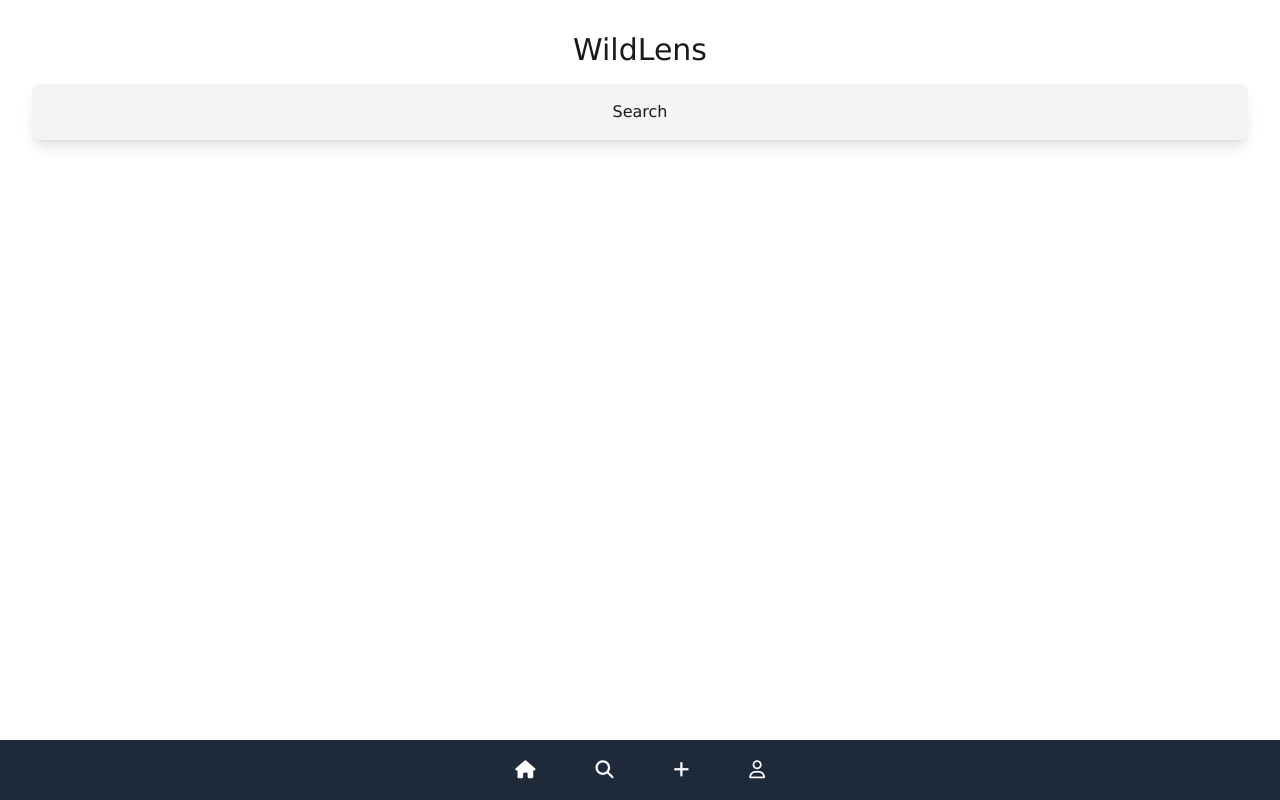
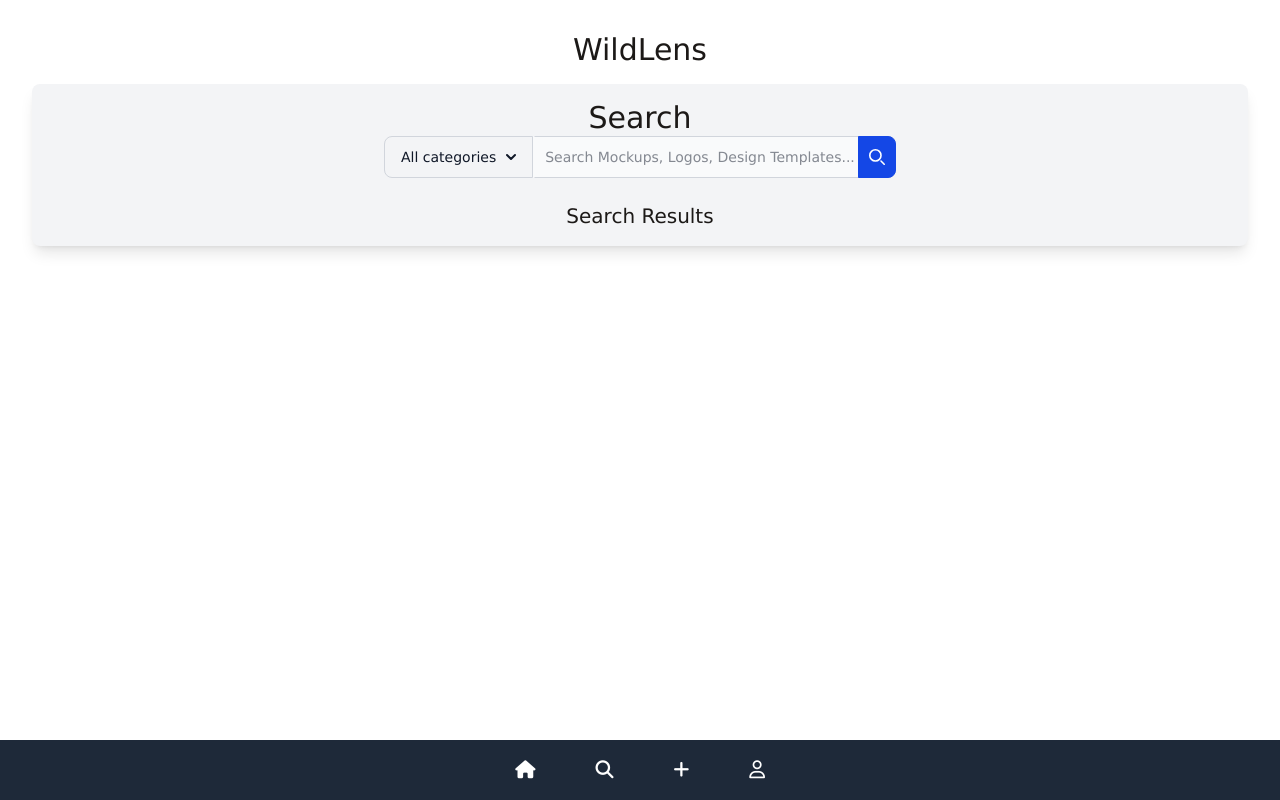
Before and after one commit to karripar/mylens-frontend, a React (Vite) app: page /search in a window 1280 px wide. Built offline with nearby package versions, Linux system fonts and the light colour scheme.

Commit message:
search bar added, no functionality yet

```diff
--- a/src/views/Search.tsx
+++ b/src/views/Search.tsx
@@ -1,10 +1,117 @@
-
 const Search = () => {
   return (
     <>
-    <div>Search</div>
+      <h1>Search</h1>
+      <form className="max-w-lg mx-auto">
+        <div className="flex">
+          <label
+            htmlFor="search-dropdown"
+            className="mb-2 text-sm font-medium text-gray-900 sr-only dark:text-white"
+          >
+            Your Email
+          </label>
+          <button
+            id="dropdown-button"
+            data-dropdown-toggle="dropdown"
+            className="shrink-0 z-10 inline-flex items-center py-2.5 px-4 text-sm font-medium text-center text-gray-900 bg-gray-100 border border-gray-300 rounded-s-lg hover:bg-gray-200 focus:ring-4 focus:outline-none focus:ring-gray-100 dark:bg-gray-700 dark:hover:bg-gray-600 dark:focus:ring-gray-700 dark:text-white dark:border-gray-600"
+            type="button"
+          >
+            All categories{' '}
+            <svg
+              className="w-2.5 h-2.5 ms-2.5"
+              aria-hidden="true"
+              xmlns="http://www.w3.org/2000/svg"
+              fill="none"
+              viewBox="0 0 10 6"
+            >
+              <path
+                stroke="currentColor"
+                strokeLinecap="round"
+                strokeLinejoin="round"
+                strokeWidth="2"
+                d="m1 1 4 4 4-4"
+              />
+            </svg>
+          </button>
+          <div
+            id="dropdown"
+            className="z-10 hidden bg-white divide-y divide-gray-100 rounded-lg shadow-sm w-44 dark:bg-gray-700"
+          >
+            <ul
+              className="py-2 text-sm text-gray-700 dark:text-gray-200"
+              aria-labelledby="dropdown-button"
+            >
+              <li>
+                <button
+                  type="button"
+                  className="inline-flex w-full px-4 py-2 hover:bg-gray-100 dark:hover:bg-gray-600 dark:hover:text-white"
+                >
+                  Mockups
+                </button>
+              </li>
+              <li>
+                <button
+                  type="button"
+                  className="inline-flex w-full px-4 py-2 hover:bg-gray-100 dark:hover:bg-gray-600 dark:hover:text-white"
+                >
+                  Templates
+                </button>
+              </li>
+              <li>
+                <button
+                  type="button"
+                  className="inline-flex w-full px-4 py-2 hover:bg-gray-100 dark:hover:bg-gray-600 dark:hover:text-white"
+                >
+                  Design
+                </button>
+              </li>
+              <li>
+                <button
+                  type="button"
+                  className="inline-flex w-full px-4 py-2 hover:bg-gray-100 dark:hover:bg-gray-600 dark:hover:text-white"
+                >
+                  Logos
+                </button>
+              </li>
+            </ul>
+          </div>
+          <div className="relative w-full">
+            <input
+              type="search"
+              id="search-dropdown"
+              className="block p-2.5 w-full z-20 text-sm text-gray-900 bg-gray-50 rounded-e-lg border-s-gray-50 border-s-2 border border-gray-300 focus:ring-blue-500 focus:border-blue-500 dark:bg-gray-700 dark:border-s-gray-700  dark:border-gray-600 dark:placeholder-gray-400 dark:text-white dark:focus:border-blue-500"
+              placeholder="Search Mockups, Logos, Design Templates..."
+              required
+            />
+            <button
+              type="submit"
+              className="absolute top-0 end-0 p-2.5 text-sm font-medium h-full text-white bg-blue-700 rounded-e-lg border border-blue-700 hover:bg-blue-800 focus:ring-4 focus:outline-none focus:ring-blue-300 dark:bg-blue-600 dark:hover:bg-blue-700 dark:focus:ring-blue-800"
+            >
+              <svg
+                className="w-4 h-4"
+                aria-hidden="true"
+                xmlns="http://www.w3.org/2000/svg"
+                fill="none"
+                viewBox="0 0 20 20"
+              >
+                <path
+                  stroke="currentColor"
+                  strokeLinecap="round"
+                  strokeLinejoin="round"
+                  strokeWidth="2"
+                  d="m19 19-4-4m0-7A7 7 0 1 1 1 8a7 7 0 0 1 14 0Z"
+                />
+              </svg>
+              <span className="sr-only">Search</span>
+            </button>
+          </div>
+        </div>
+      </form>
+      <div className="mt-6 mx-auto max-w-7xl">
+        <h2>Search Results</h2>
+      </div>
     </>
-  )
-}
+  );
+};
 
-export default Search
+export default Search;
```
